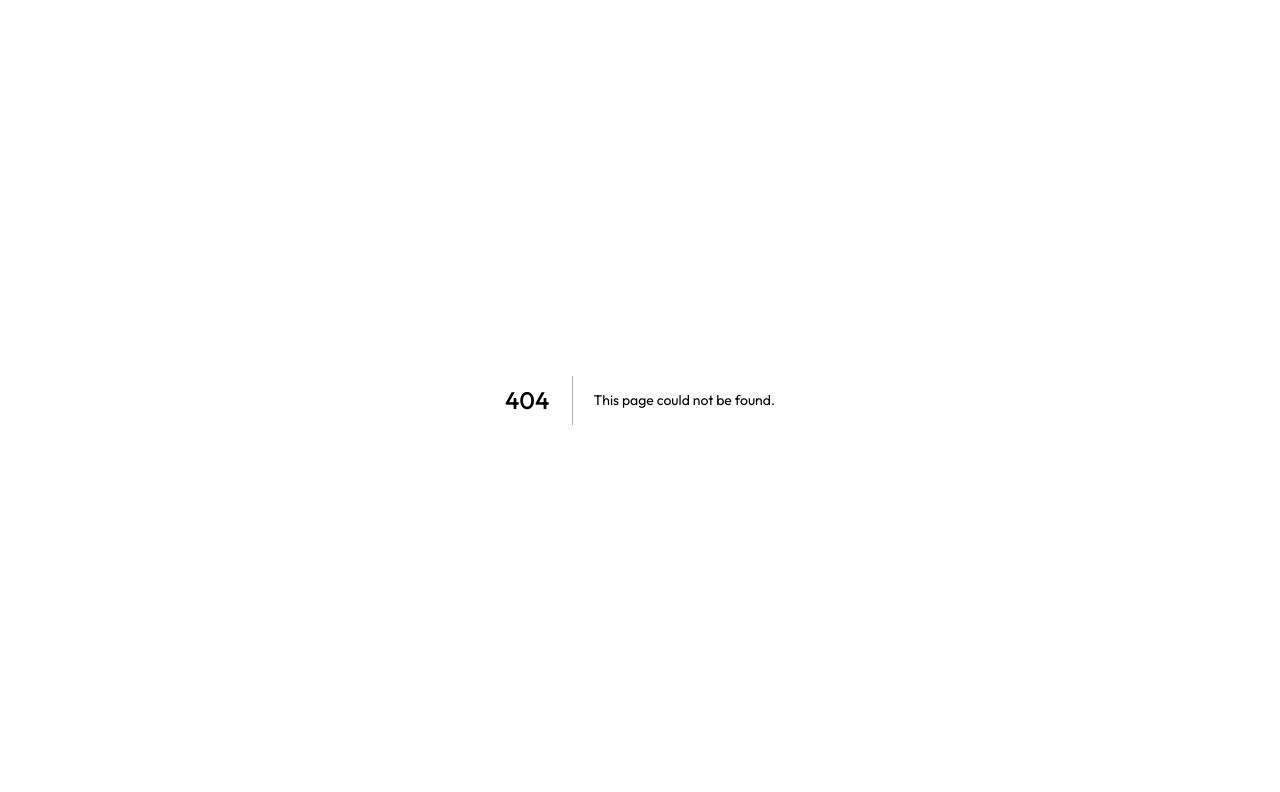
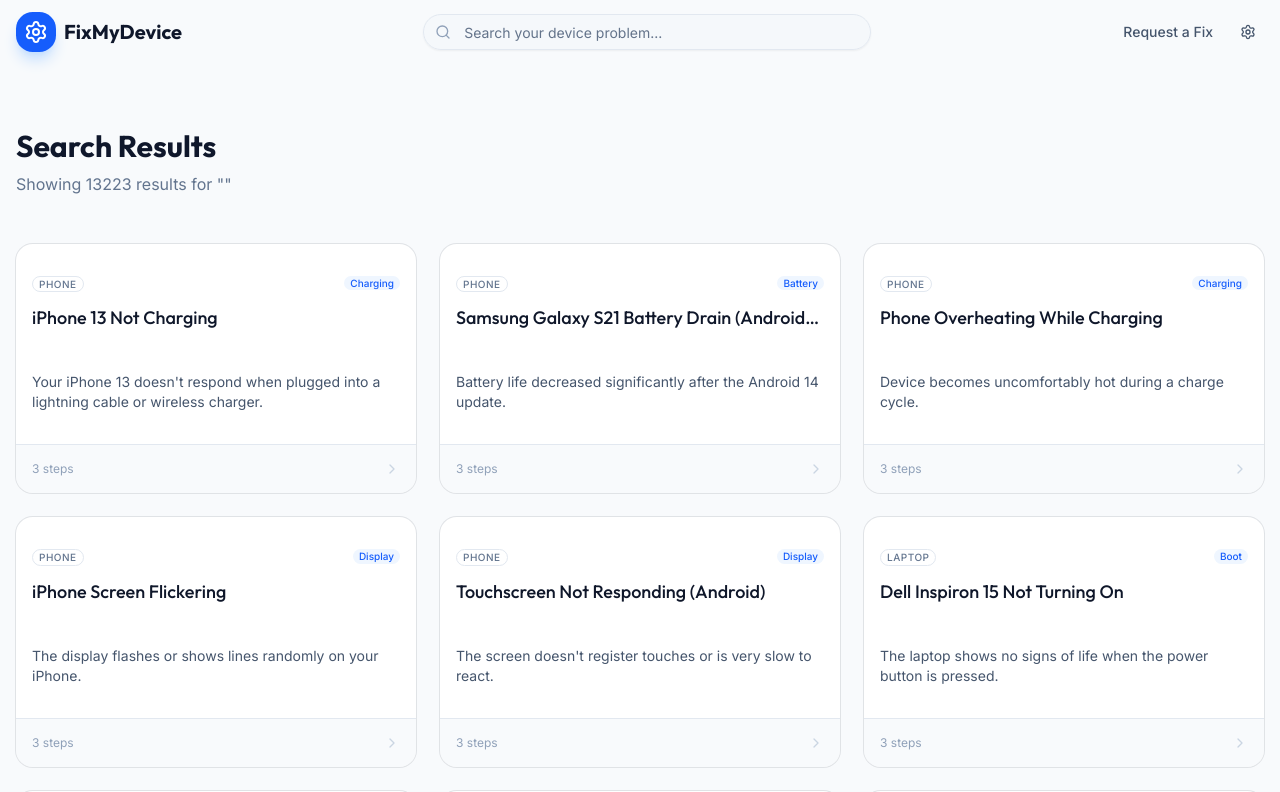
Before and after one commit to roxvoices/Fixing, a Next.js app: page /search in a window 1280 px wide. Before the commit this address had no page. Shown: the top 792 px of the page. Built offline with nearby package versions, Linux system fonts and the light colour scheme.

Commit message:
Add files via upload

```diff
--- /dev/null
+++ b/app/search/page.tsx
@@ -0,0 +1,82 @@
+import type { Metadata } from 'next'
+import { Search } from 'lucide-react'
+import Navbar from '@/components/Navbar'
+import Footer from '@/components/Footer'
+import ProblemCard from '@/components/ProblemCard'
+import SearchPagination from '@/components/SearchPagination'
+import { INITIAL_PROBLEMS } from '@/lib/data'
+
+export const metadata: Metadata = {
+  title: 'Search Results',
+  description: 'Search through thousands of device troubleshooting guides.',
+  robots: { index: false, follow: true },
+}
+
+export default async function SearchPage({
+  searchParams,
+}: {
+  searchParams: Promise<{ q?: string; page?: string }>
+}) {
+  const { q: query = '', page: pageParam } = await searchParams
+
+  const results = INITIAL_PROBLEMS.filter(
+    (p) =>
+      p.title.toLowerCase().includes(query.toLowerCase()) ||
+      p.shortDescription.toLowerCase().includes(query.toLowerCase()) ||
+      p.subcategory.toLowerCase().includes(query.toLowerCase()) ||
+      p.symptoms.some((s) => s.toLowerCase().includes(query.toLowerCase())) ||
+      p.causes.some((c) => c.toLowerCase().includes(query.toLowerCase()))
+  )
+
+  const itemsPerPage = 12
+  const currentPage = Math.max(1, parseInt(pageParam ?? '1', 10))
+  const totalPages = Math.ceil(results.length / itemsPerPage)
+  const paginatedResults = results.slice(
+    (currentPage - 1) * itemsPerPage,
+    currentPage * itemsPerPage
+  )
+
+  return (
+    <div className="min-h-screen flex flex-col">
+      <Navbar />
+      <main className="flex-1">
+        <div className="pt-32 pb-12 px-4 max-w-7xl mx-auto">
+          <h1 className="text-3xl font-bold text-slate-900 mb-2">
+            Search Results
+          </h1>
+          <p className="text-slate-500 mb-12">
+            Showing {results.length} results for &quot;{query}&quot;
+          </p>
+
+          <div className="grid grid-cols-1 md:grid-cols-3 gap-6 mb-12">
+            {paginatedResults.length > 0 ? (
+              paginatedResults.map((problem) => (
+                <ProblemCard key={problem.id} problem={problem} />
+              ))
+            ) : (
+              <div className="col-span-full py-20 text-center">
+                <Search className="w-12 h-12 text-slate-300 mx-auto mb-4" />
+                <h3 className="text-lg font-semibold text-slate-900">
+                  No matches found
+                </h3>
+                <p className="text-slate-500">
+                  Try searching for different keywords like &quot;charging&quot; or
+                  &quot;wifi&quot;.
+                </p>
+              </div>
+            )}
+          </div>
+
+          {totalPages > 1 && (
+            <SearchPagination
+              currentPage={currentPage}
+              totalPages={totalPages}
+              query={query}
+            />
+          )}
+        </div>
+      </main>
+      <Footer />
+    </div>
+  )
+}
```
